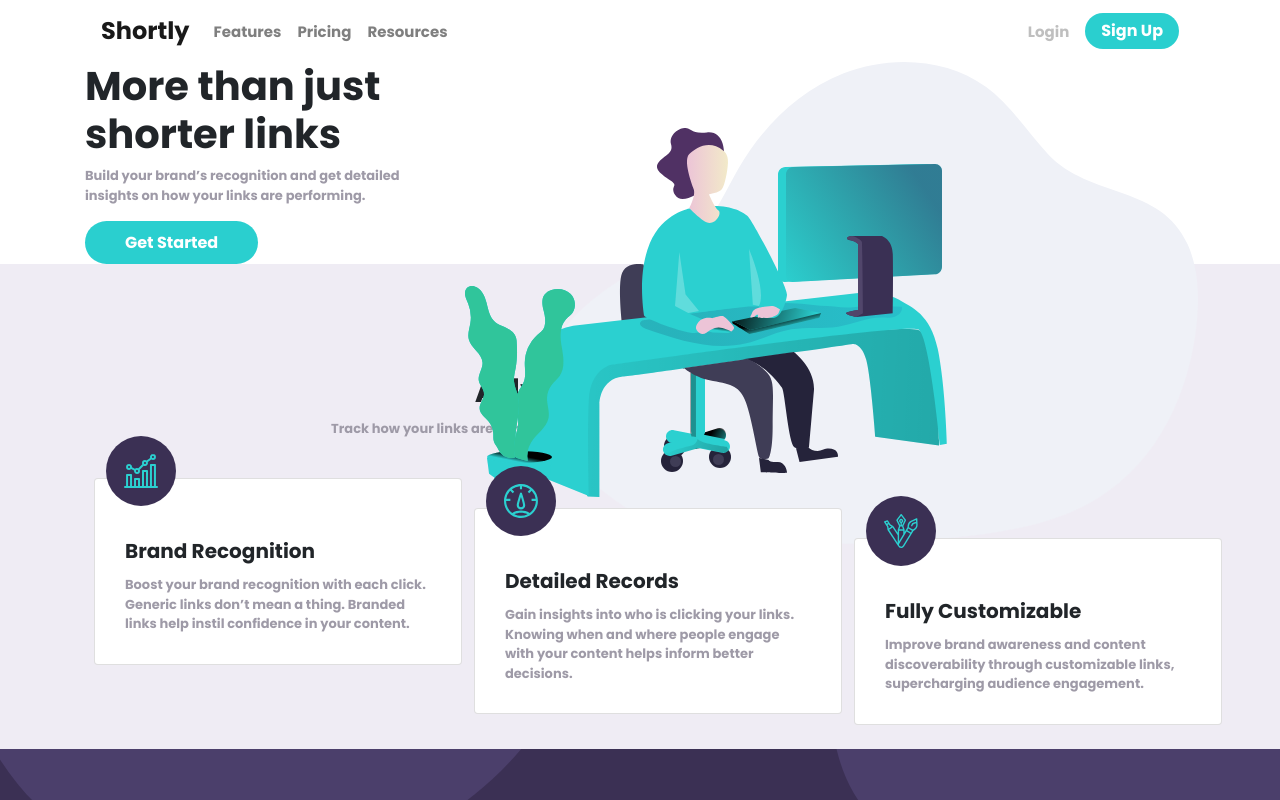
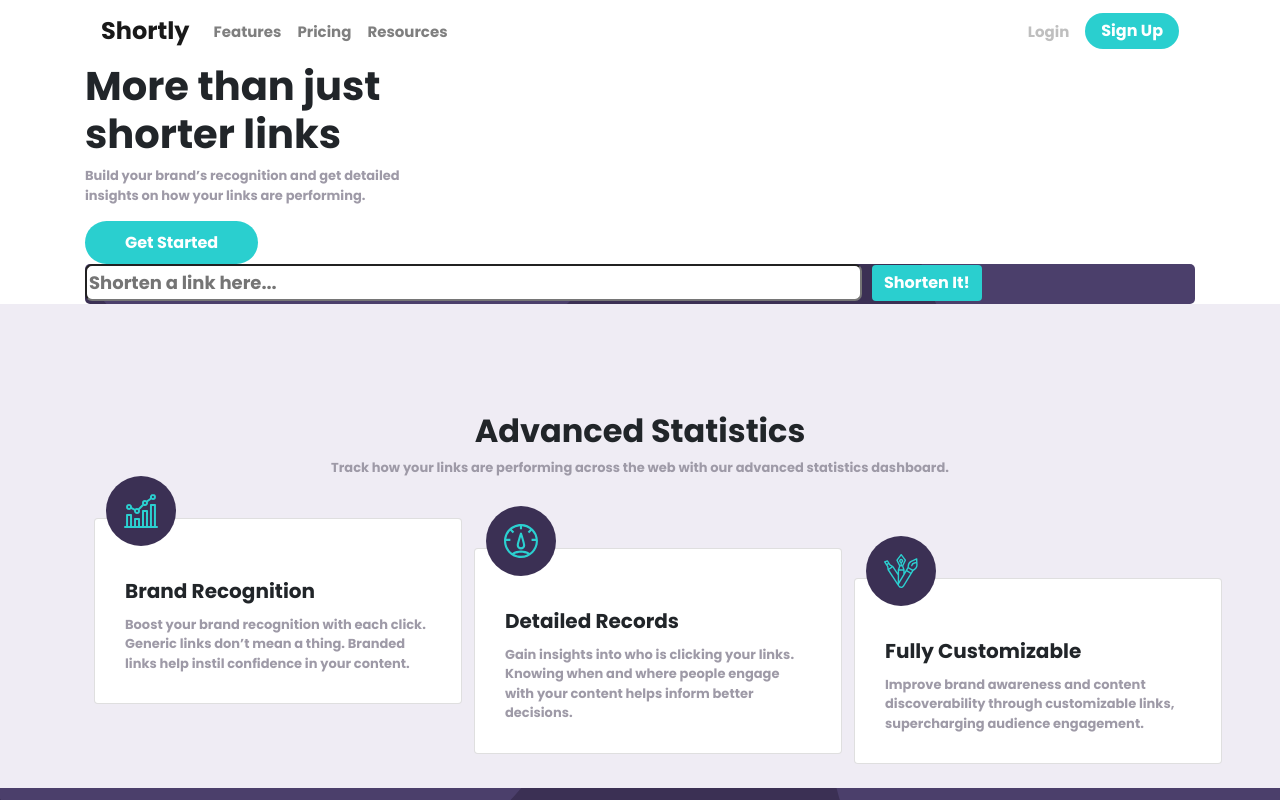
Before and after one commit to ARam2142/url-shortening-api-master, a React (Create React App) app: page / in a window 1280 px wide. Shown: the top 800 px of the page. Built offline with nearby package versions, Linux system fonts and the light colour scheme.

Commit message:
made input bar for

```diff
--- a/src/components/hero/Hero.css
+++ b/src/components/hero/Hero.css
@@ -1,13 +1,11 @@
 
 div.col.illustration {
     position: relative;
-    min-width: 100vh;
 }
 
 img#working {
     position:absolute;
-    /* right: 0;
-    clip:rect(100px,60px,200px,0px); */
+    clip:rect(0px,600px,500px,0px);
 }
 
 p {
@@ -26,3 +24,23 @@ p {
 button.get-started:hover {
     background-color: rgb(156, 225, 247);
 }
+
+.formbackground {
+    background-color: hsl(257, 27%, 26%);
+    background-image: url('../images/bg-boost-desktop.svg');
+    border-radius: 5px;
+}
+
+input {
+    width: 70%;
+    margin-right: 10px;
+    height: 37px;
+    border-radius: 7px;
+}
+
+.shorten-it {
+    margin-bottom: 3px;
+    background-color: hsl(180, 66%, 49%);
+    border-color: none;
+    border-style: none;
+}
--- a/src/components/hero/Hero.js
+++ b/src/components/hero/Hero.js
@@ -1,5 +1,8 @@
 import React from "react";
 import './Hero.css'
+import Form from 'react-bootstrap/Form';
+import Col from 'react-bootstrap/Col';
+import Button from 'react-bootstrap/Button';
 import illustrationWorking from "../images/illustration-working.svg"
 
 const Hero = () => {
@@ -18,15 +21,23 @@ const Hero = () => {
                         <button class="btn btn-primary get-started" type="submit"><span>Get Started</span></button>
                     </div>
                     <div className="col illustation">
-                        <img
+                        {/* <img
                             id={'working'}
                             loading={'lazy'}
                             src={illustrationWorking}
                             alt={'Illustration Working'}
                             // height={'200'}
                             // width={'80'}
-                        />
+                        /> */}
                     </div>
+                </div>
+
+                <div className="formbackground">
+                    <form>
+                        <input placeholder="Shorten a link here..." type="text"></input>
+                        <button class="btn btn-primary shorten-it" type="submit"><span>Shorten It!</span></button>
+                    </form>
+
                 </div>
 
 
```
